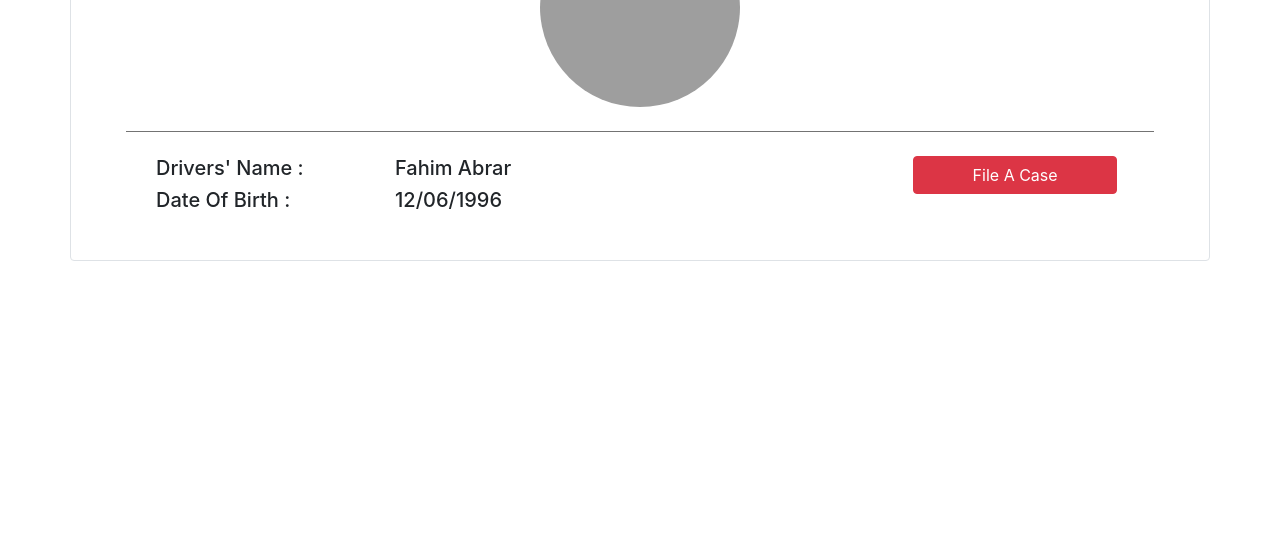
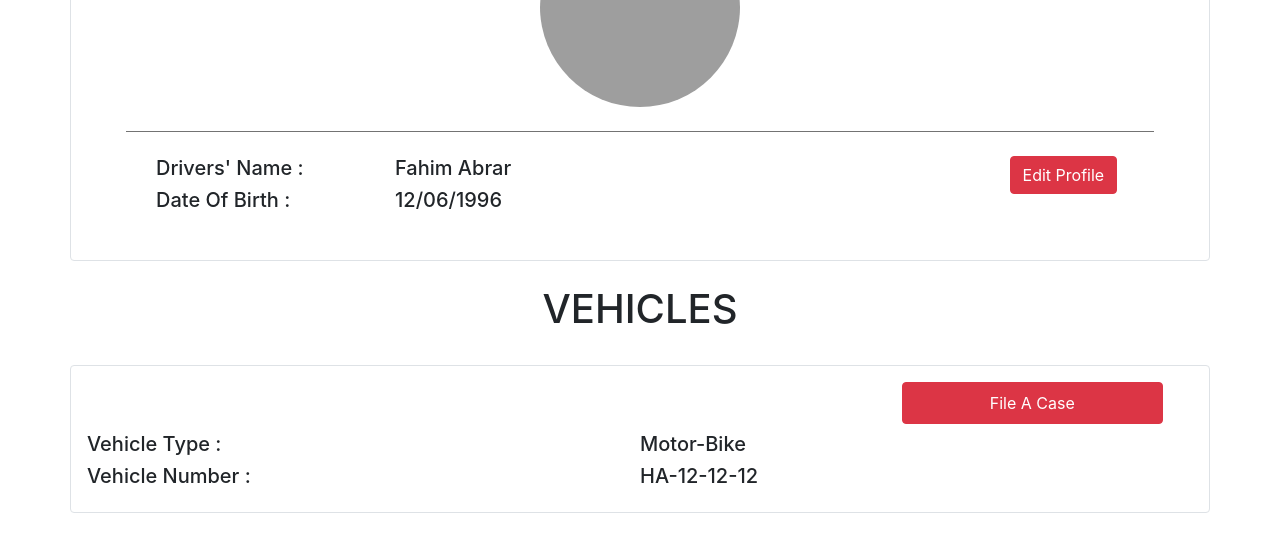
Before and after one commit to fahimabrar1/Bangladesh-Online-Transport-Regulations-Management, a PHP site: page /Bangladesh-Online-Transport-Regulations-Management/driverprofile.php in a window 1280 px wide. Shown: the part 240-792 px from the top of the page. Run offline with PHP 8.4, Linux system fonts and the light colour scheme; some libraries are stand-ins or nearby versions; grey boxes are pictures that could not be loaded.

Commit message:
fahim-botrm-3
Added Driver edit button and Vehicle Info and File Case Button

```diff
--- a/pages/driverprofile.php
+++ b/pages/driverprofile.php
@@ -75,14 +75,44 @@
             <div class="col">
                 <div class="container-fluid">
                   <div class=" col-sm-11 d-flex justify-content-end">
-                        <a type="button" class="btn btn-danger text-white col-6" >File A Case</a>
+                        <a type="button" class="btn btn-danger text-white " >Edit Profile</a>
                   </div>
                </div>
             </div>
        </div>
    </div>
 
+<div class="container p-3 mt-2 d-flex justify-content-center"><h1>VEHICLES</h1></div>
 
+<div class="container p-3 mt-2 border rounded">
+       <div class="row">
+             <div class="col">
+                <div class="container-fluid">
+                  <div class=" col-sm-12 d-flex justify-content-end">
+                        <a type="button" class="btn btn-danger text-white col-3 p-2 mb-2" >File A Case</a>
+                  </div>
+                </div>
+             </div>
+
+               <div class="container-fluid row">
+                   <div class="col-sm-6">
+                       <h5>Vehicle Type : </h5>
+                   </div>
+                   <div class="col">
+                       <h5>Motor-Bike</h5>
+                   </div>
+               </div>
+               <div class="container-fluid row">
+                   <div class="col-sm-6">
+                       <h5>Vehicle Number : </h5>
+                   </div>
+                   <div class="col">
+                       <h5>HA-12-12-12</h5>
+                   </div>
+               </div>
+
+        </div>
+</div>
 
 
 
```
